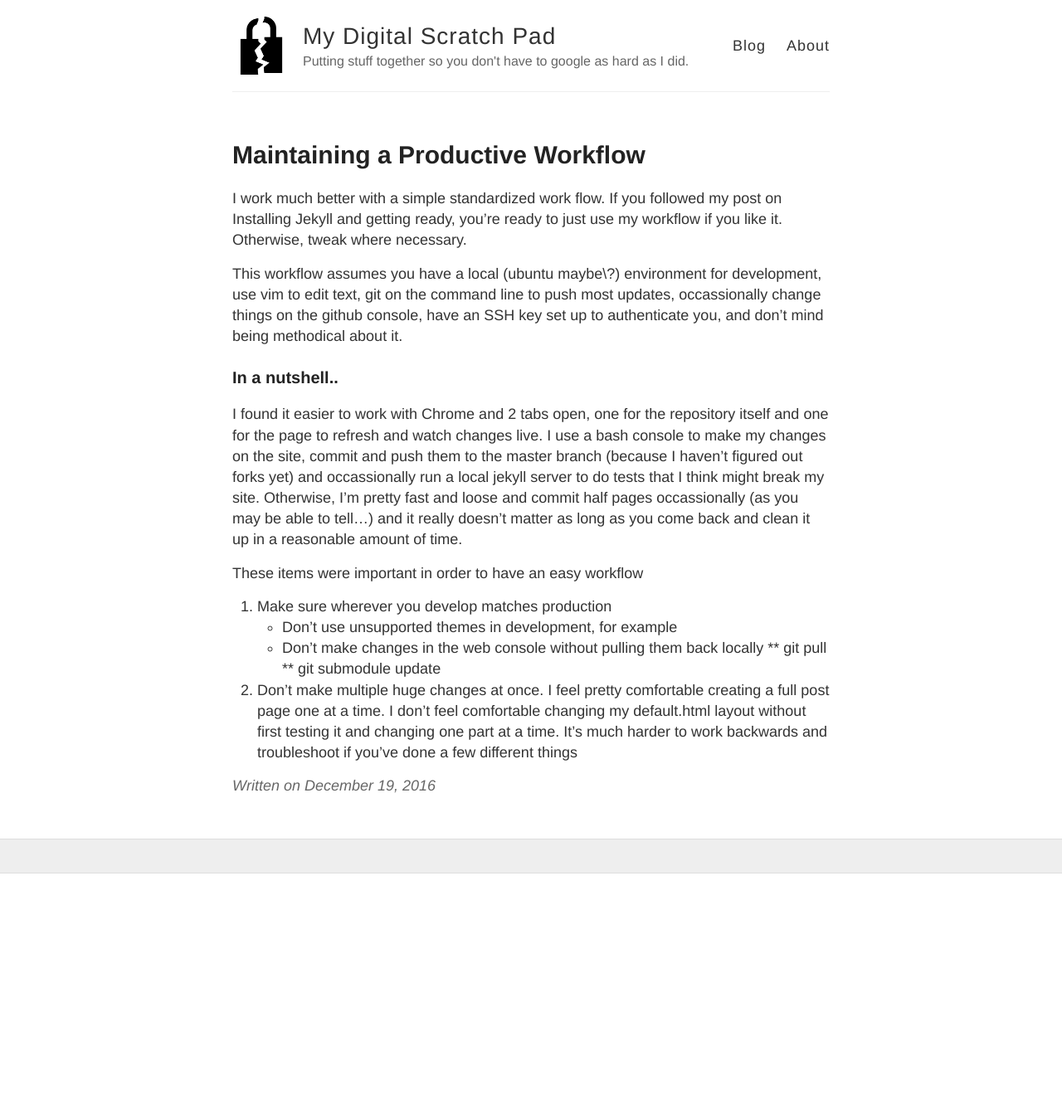
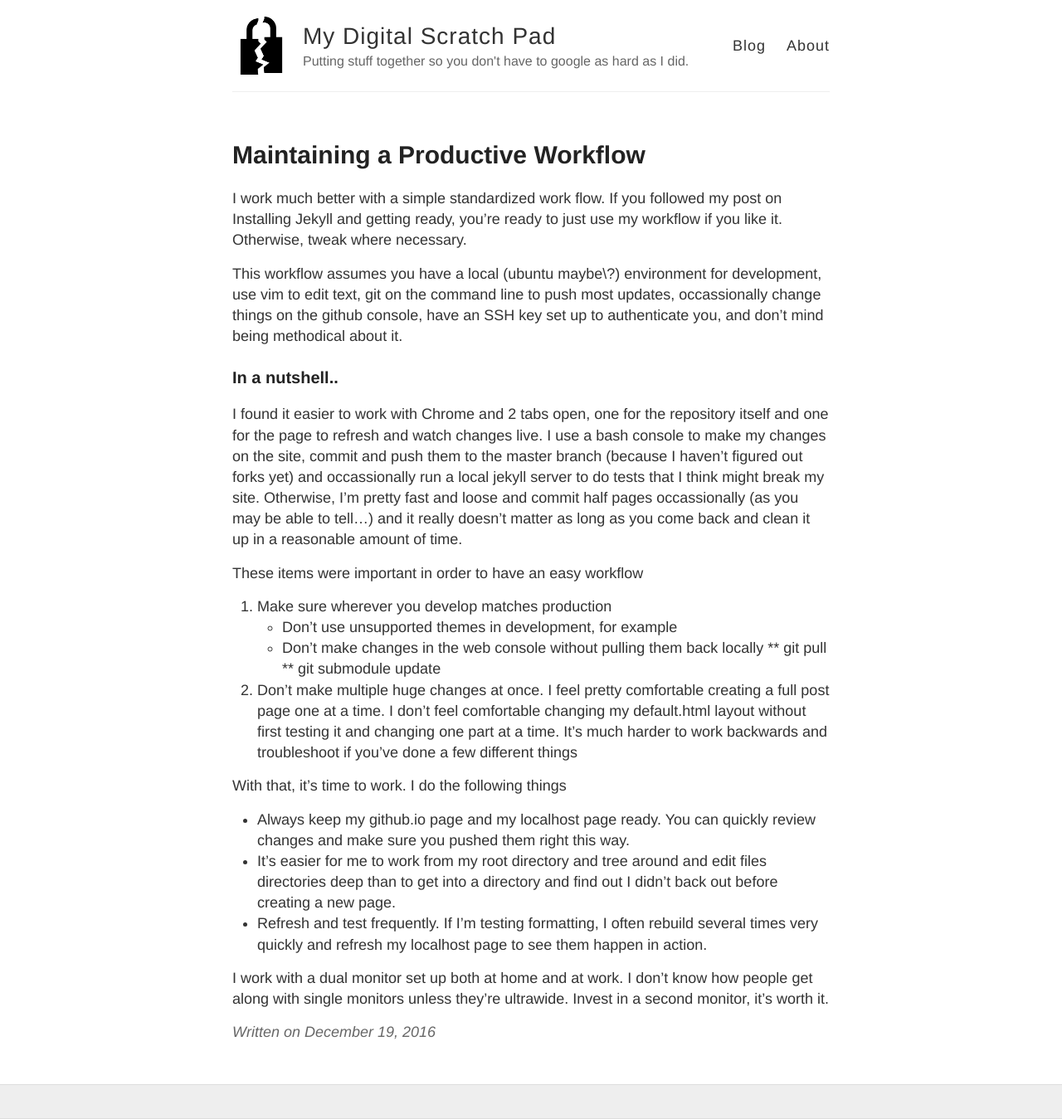
Before and after one commit to remotephone/blog.rmtph.one, a Jekyll site: the page built from _posts/2016-12-20-Workflow.md, in a window 1280 px wide. Shown: the whole page at 83% size. Built offline with Jekyll 4.4.1, drawn with Linux system fonts in a browser that asks for light colours; before the commit the page ends 1053 px from its top, so only the background shows below that.

Commit message:
installing page v1.0 done

```diff
--- a/_posts/2016-12-20-Workflow.md
+++ b/_posts/2016-12-20-Workflow.md
@@ -21,3 +21,12 @@ These items were important in order to have an easy workflow
 	** git pull
 	** git submodule update
 2. Don't make multiple huge changes at once. I feel pretty comfortable creating a full post page one at a time. I don't feel comfortable changing my default.html layout without first testing it and changing one part at a time. It's much harder to work backwards and troubleshoot if you've done a few different things
+
+
+With that, it's time to work. I do the following things
+
++ Always keep my github.io page and my localhost page ready. You can quickly review changes and make sure you pushed them right this way.
++ It's easier for me to work from my root directory and tree around and edit files directories deep than to get into a directory and find out I didn't back out before creating a new page.
++ Refresh and test frequently. If I'm testing formatting, I often rebuild several times very quickly and refresh my localhost page to see them happen in action.
+
+I work with a dual monitor set up both at home and at work. I don't know how people get along with single monitors unless they're ultrawide. Invest in a second monitor, it's worth it.
```
Also changed, not shown: 2 other files.
